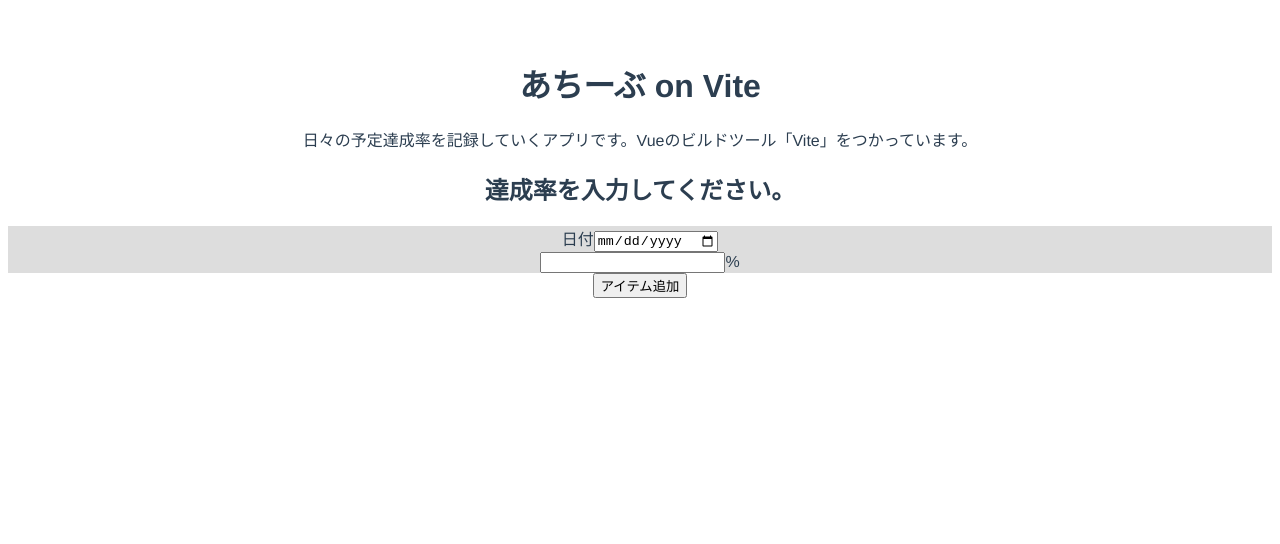
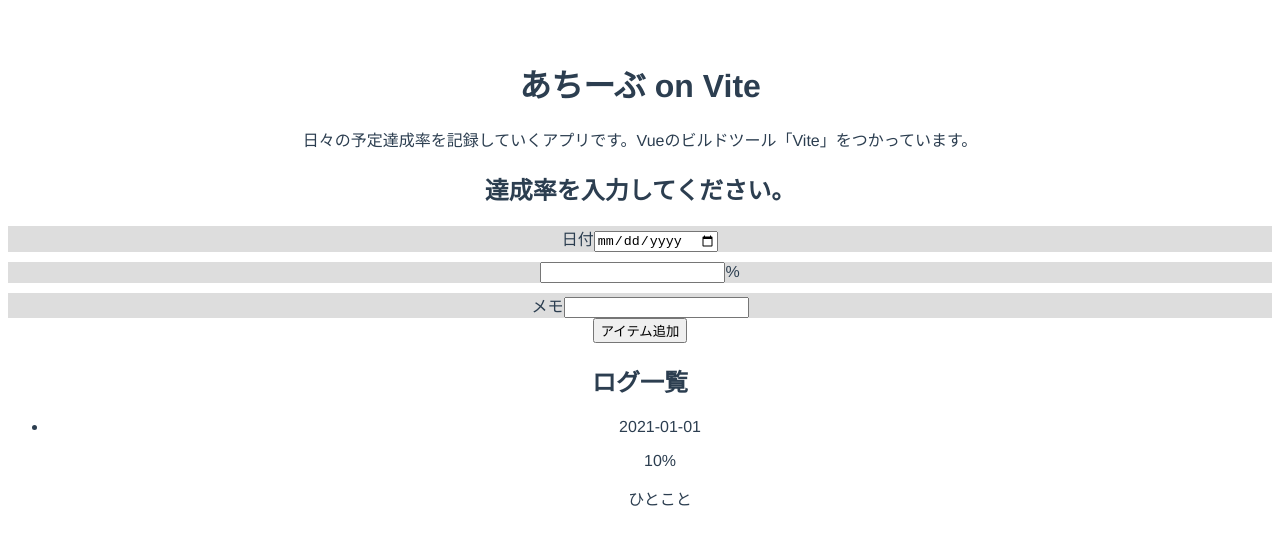
Before and after one commit to dorara-m/achieve, a Vue app: page / in a window 1280 px wide. Shown: the top 544 px of the page. Built offline with nearby package versions, Linux system fonts and the light colour scheme.

Commit message:
add: 表示エリアをコンポーネント分け

```diff
--- a/src/App.vue
+++ b/src/App.vue
@@ -2,29 +2,34 @@
   <h1>あちーぶ on Vite</h1>
   <p>日々の予定達成率を記録していくアプリです。Vueのビルドツール「Vite」をつかっています。</p>
   <InputArea v-on:add="handleAdd" />
-  <ul>
-    <li v-for="(item, index) in items" :key="index">
-      {{item.date}}, {{item.percent}}%
-    </li>
-  </ul>
-  <!-- <LogArea /> -->
+  <LogArea :val="items" />
 </template>
 
 <script>
-// import { ref } from '@vue/reactivity'
-
 import InputArea from './components/InputArea.vue'
 import LogArea from './components/LogArea.vue'
 
 export default {
   name: 'App',
+  components: {
+    InputArea,
+    LogArea
+  },
   data() {
     return {
-      items: []
+      items: [
+        {
+          date: '2021-01-01',
+          percent: '10',
+          memo: 'ひとこと'
+        }
+      ]
     }
   },
   methods: {
     handleAdd: function(dataSet) {
+      // もし既存の日付ならここでpushではなく上書きにする。
+
       this.items.push(dataSet)
       console.log(dataSet)
       console.log(this.items)
@@ -39,9 +44,5 @@ export default {
   //   }
   //   return {items, handleAdd}
   // },
-  components: {
-    InputArea,
-    LogArea
-  }
 }
 </script>
--- a/src/components/InputArea.vue
+++ b/src/components/InputArea.vue
@@ -1,12 +1,17 @@
 <template>
   <h2>達成率を入力してください。</h2>
+  <!-- 以下のinput系をコンポーネントにわける? -->
   <div class="inputItem">
     <label for="theDay">日付</label>
     <input name="theDay" type="date" ref="day">
   </div>
   <div class="inputItem">
-    <input name="thePercent" type="number"  ref="percent">
+    <input name="thePercent" type="number" ref="percent">
     <label for="thePercent">%</label>
+  </div>
+  <div class="inputItem">
+    <label for="theMemo">メモ</label>
+    <input name="theMemo" type="text" ref="memo">
   </div>
   <button @click="sendItem">アイテム追加</button>
 </template>
@@ -15,11 +20,14 @@
 export default {
   name: 'InputArea',
   methods: {
+    // 今日の日付をデフォルトで設定する。
+
     sendItem: function() {
       const theDate = this.$refs.day
       const thePercent = this.$refs.percent
+      const theMemo = this.$refs.memo
 
-      // %が空の場合処理中断
+      // %が空の場合処理中断 - 日付はデフォルトで設定されている。
       if (!thePercent.value.length) {
         alert('入力なし')
         return
@@ -27,10 +35,12 @@ export default {
 
       this.$emit('add', {
         date: theDate.value,
-        percent: thePercent.value
+        percent: thePercent.value,
+        memo: theMemo.value
       })
       theDate.value = ''
       thePercent.value = ''
+      theMemo.value = ''
 
     }
   }
@@ -40,5 +50,6 @@ export default {
 <style scoped>
   .inputItem {
     background: #ddd;
+    margin-top: 10px;
   }
 </style>
--- a/src/components/LogArea.vue
+++ b/src/components/LogArea.vue
@@ -1,21 +1,23 @@
 <template>
   <h2>ログ一覧</h2>
   <ul>
-    <li>
-      <p>2021-01-01</p>
-      <p>30%</p>
-      <p>コメントAコメントAコメントA</p>
-    </li>
-    <li>
-      <p>2021-01-01</p>
-      <p>30%</p>
-      <p>コメントAコメントAコメントA</p>
-    </li>
+    <LogItem v-for="(item,index) in val"
+      :key="index"
+      :date="item.date"
+      :percent="item.percent"
+      :memo="item.memo"
+    />
   </ul>
 </template>
 
 <script>
+import LogItem from './LogItem.vue'
+
 export default {
   name: 'LogArea',
+  props: ['val'],
+  components: {
+    LogItem
+  }
 }
 </script>
--- /dev/null
+++ b/src/components/LogItem.vue
@@ -0,0 +1,14 @@
+<template>
+  <li>
+    <p>{{ date }}</p>
+    <p>{{ percent }}%</p>
+    <p>{{ memo }}</p>
+  </li>
+</template>
+
+<script>
+export default {
+  name: 'LogItem',
+  props: ['date', 'percent', 'memo']
+}
+</script>
```
